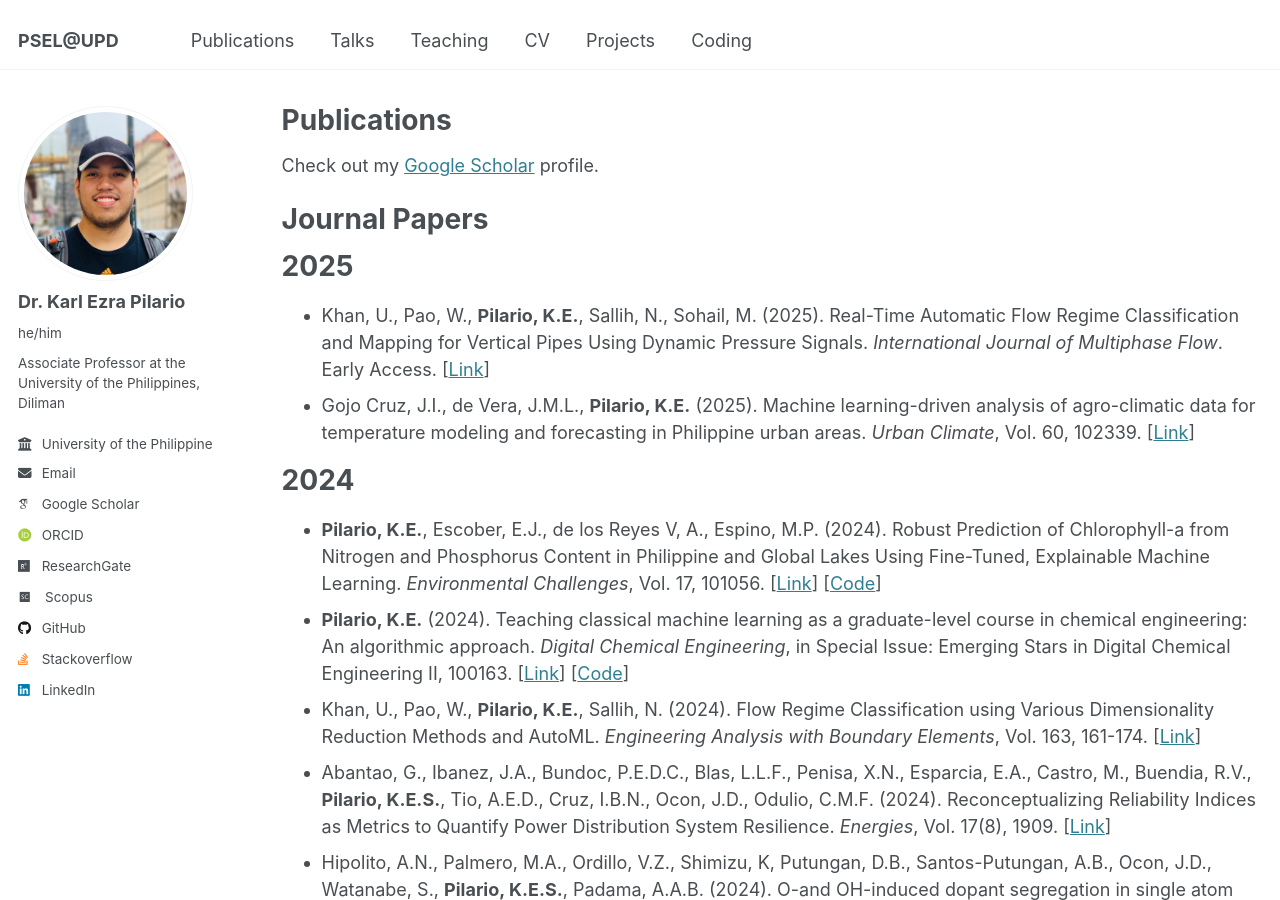
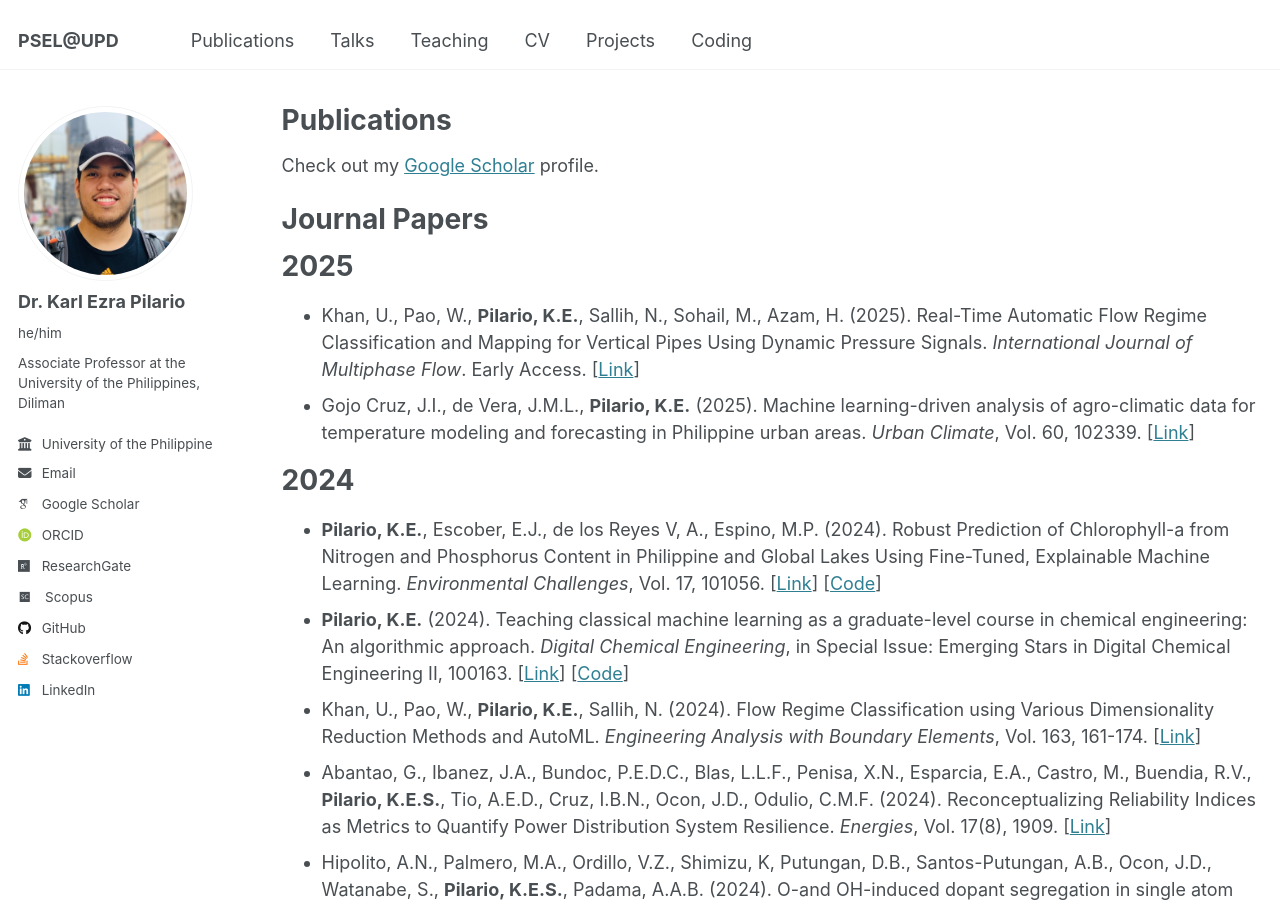
Before and after one commit to kspilario/kspilario.github.io, a Jekyll site: the page built from _pages/publications.md, in a window 1280 px wide and 900 px high. Built offline with Jekyll 4.4.1, drawn with Linux system fonts in a browser that asks for light colours; some web fonts are replaced.

Commit message:
Update publications.md

```diff
--- a/_pages/publications.md
+++ b/_pages/publications.md
@@ -12,7 +12,7 @@
 
 2025
 ======
-* Khan, U., Pao, W., **Pilario, K.E.**, Sallih, N., Sohail, M. (2025). Real-Time Automatic Flow Regime Classification and Mapping for Vertical Pipes Using Dynamic Pressure Signals. *International Journal of Multiphase Flow*. Early Access. [[Link](https://doi.org/10.1016/j.ijmultiphaseflow.2025.105252)]
+* Khan, U., Pao, W., **Pilario, K.E.**, Sallih, N., Sohail, M., Azam, H. (2025). Real-Time Automatic Flow Regime Classification and Mapping for Vertical Pipes Using Dynamic Pressure Signals. *International Journal of Multiphase Flow*. Early Access. [[Link](https://doi.org/10.1016/j.ijmultiphaseflow.2025.105252)]
 * Gojo Cruz, J.I., de Vera, J.M.L., **Pilario, K.E.** (2025). Machine learning-driven analysis of agro-climatic data for temperature modeling and forecasting in Philippine urban areas. *Urban Climate*, Vol. 60, 102339. [[Link](https://doi.org/10.1016/j.uclim.2025.102339)]
 
 2024
```
